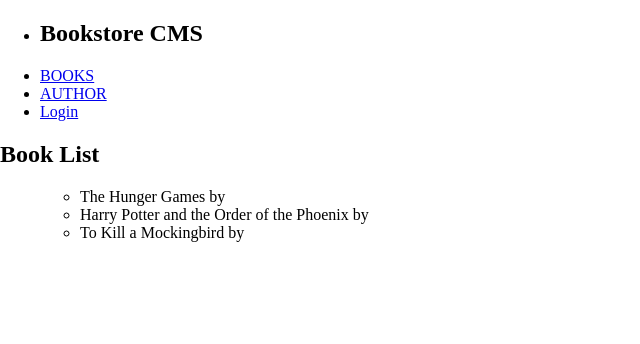
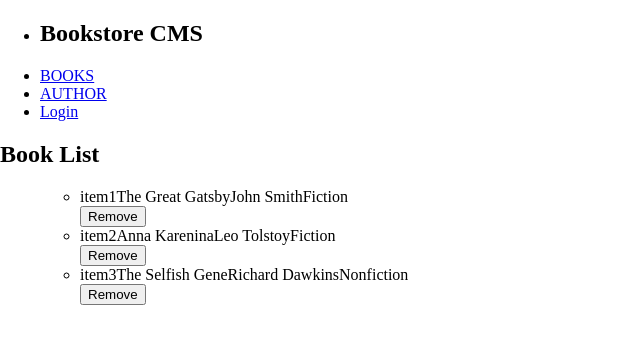
Before and after one commit to dvcorreia1984/bookstoreCMS, a React (Create React App) app: page / in a window 1280 px wide. Shown: the top 344 px of the page, without its empty margins (0-640 px from the left). Built offline with nearby package versions, Linux system fonts and the light colour scheme.

Commit message:
Updated initialState items in booksSlice.js file

```diff
--- a/src/components/Book.js
+++ b/src/components/Book.js
@@ -2,21 +2,26 @@ import React from 'react';
 import { useSelector } from 'react-redux';
 
 const Book = () => {
-  const book = useSelector((state) => state.books);
+  const books = useSelector((state) => state.books);
 
-  const books = book.map((book) => (
-    <li key={book.id}>
-      {book.title}
-      {' '}
-      by
-      {' '}
-      {book.category}
-    </li>
+  const bookItems = books.map((bookItems) => (
+    <>
+      <li key={bookItems.item_id}>
+        {bookItems.item_id}
+        {bookItems.title}
+        {bookItems.author}
+        {bookItems.category}
+      </li>
+      <div>
+        <button type="button">Remove</button>
+      </div>
+
+    </>
   ));
 
   return (
     <div>
-      <ul>{books}</ul>
+      <ul>{bookItems}</ul>
     </div>
   );
 };
--- a/src/redux/books/booksSlice.js
+++ b/src/redux/books/booksSlice.js
@@ -2,19 +2,22 @@ import { createSlice } from '@reduxjs/toolkit';
 
 const initialState = [
   {
-    id: '1',
-    title: 'The Hunger Games',
-    author: 'Suzanne Collins',
+    item_id: 'item1',
+    title: 'The Great Gatsby',
+    author: 'John Smith',
+    category: 'Fiction',
   },
   {
-    id: '2',
-    title: 'Harry Potter and the Order of the Phoenix',
-    author: 'J.K. Rowling',
+    item_id: 'item2',
+    title: 'Anna Karenina',
+    author: 'Leo Tolstoy',
+    category: 'Fiction',
   },
   {
-    id: '3',
-    title: 'To Kill a Mockingbird',
-    author: 'Harper Lee',
+    item_id: 'item3',
+    title: 'The Selfish Gene',
+    author: 'Richard Dawkins',
+    category: 'Nonfiction',
   },
 ];
 
```
